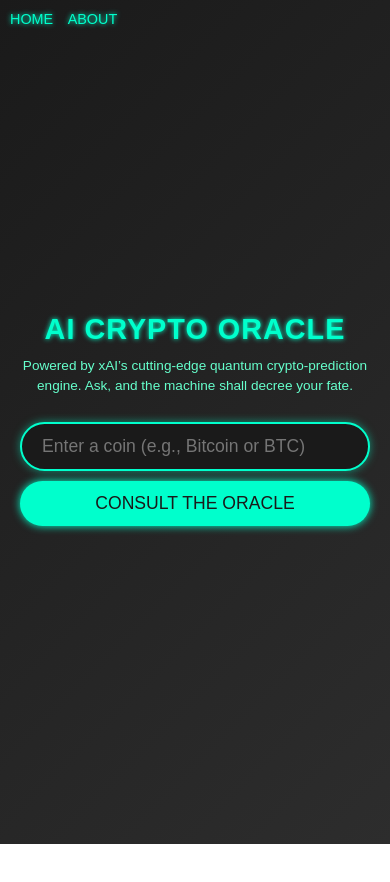
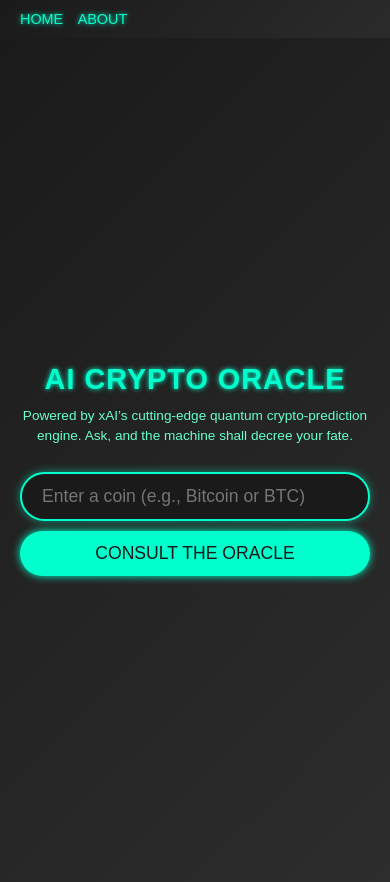
Before and after one commit to zemagnifique/barelysmartai, a plain HTML site: page index.html in a window 390 px wide. Before the commit the page ends 844 px from the top, so only its background shows below. Drawn offline with Linux system fonts and the light colour scheme; no server answers.

Commit message:
fixheader

```diff
--- a/index.html
+++ b/index.html
@@ -2,26 +2,32 @@
 <html lang="en">
 <head>
   <meta charset="UTF-8">
-  <meta name="viewport" content="width=device-width, initial-scale=1.0">
+  <!-- viewport-fit=cover for modern devices -->
+  <meta name="viewport" content="width=device-width, initial-scale=1.0, viewport-fit=cover">
   <title>AI Crypto Oracle</title>
   <style>
+    html, body {
+      margin: 0;
+      padding: 0;
+      min-height: 100vh;
+    }
     body {
       font-family: 'Arial', sans-serif;
       background: linear-gradient(135deg, #1a1a1a, #2d2d2d);
       color: #00ffcc;
-      display: flex;
-      flex-direction: column;
-      align-items: center;
-      justify-content: center;
-      min-height: 100vh;
-      margin: 0;
       padding: 20px;
       box-sizing: border-box;
     }
+    /* Fixed header with matching background */
     .nav {
-      position: absolute;
-      top: 20px;
-      left: 20px;
+      position: fixed;
+      left: 0;
+      width: 100%;
+      background: linear-gradient(135deg, #1a1a1a, #2d2d2d);
+      padding: 10px 20px;
+      z-index: 1000;
+      top: 0; /* initial top offset */
+      transition: top 0.3s ease;
     }
     .nav a {
       color: #00ffcc;
@@ -34,6 +40,16 @@
     .nav a:hover {
       color: #33ffdd;
       text-shadow: 0 0 8px #00ffcc;
+    }
+    /* Main container centers content in remaining viewport space */
+    .main-container {
+      margin-top: 60px; /* space for header */
+      display: flex;
+      flex-direction: column;
+      align-items: center;
+      justify-content: center;
+      min-height: calc(100vh - 60px);
+      width: 100%;
     }
     .content {
       text-align: center;
@@ -55,13 +71,13 @@
       margin: 0 0 20px;
       line-height: 1.5;
     }
-    /* Default styles for larger screens */
+    /* Default layout for larger screens */
     .input-container {
       display: flex;
       align-items: center;
       justify-content: center;
       margin-bottom: 20px;
-      flex-wrap: nowrap; /* Button stays to the right */
+      flex-wrap: nowrap;
     }
     input[type="text"] {
       padding: 12px 20px;
@@ -156,7 +172,7 @@
     /* Responsive Styles */
     @media (max-width: 768px) {
       .input-container {
-        flex-wrap: wrap; /* Stack elements on smaller screens */
+        flex-wrap: wrap;
       }
       input[type="text"], button {
         width: 100%;
@@ -171,10 +187,6 @@
       }
     }
     @media (max-width: 480px) {
-      .nav {
-        top: 10px;
-        left: 10px;
-      }
       .nav a {
         font-size: 0.9em;
         margin-right: 10px;
@@ -194,6 +206,7 @@
     <a href="#" onclick="showPage('about')">About</a>
   </div>
 
+  <div class="main-container">
     <div id="home" class="content">
       <h1>AI Crypto Oracle</h1>
       <p>Powered by xAI’s cutting-edge quantum crypto-prediction engine. Ask, and the machine shall decree your fate.</p>
@@ -215,13 +228,22 @@
         <p>Enjoy the satire, but always consult actual financial experts and do your own research before making any investment decisions. Or don’t—your call!</p>
       </div>
     </div>
+  </div>
 
   <script>
+    // Instead of using a transform, update the header's top property directly
+    if (window.visualViewport) {
+      window.visualViewport.addEventListener('resize', function() {
+        document.querySelector('.nav').style.top = window.visualViewport.offsetTop + 'px';
+      });
+    }
+
+    // (Existing script logic for coin fetching, search, analyze, etc. remains unchanged)
     const reasons = [
       "because the neural net detected a 98% chance of cosmic rug-pull.",
       "since the quantum hash vibes are misaligned with Saturn’s orbit.",
       "because the AI saw a bearish meme on X.",
-      "due to excessive volatility in the Ethereum shadow realm.",g
+      "due to excessive volatility in the Ethereum shadow realm.",
       "because the blockchain gods demand a blood moon first.",
       "since our predictive AI smelled FUD in the digital wind.",
       "because the coin’s energy signature is giving dial-up modem vibes.",
```
Lines whose indentation alone changed are shown as unchanged.
